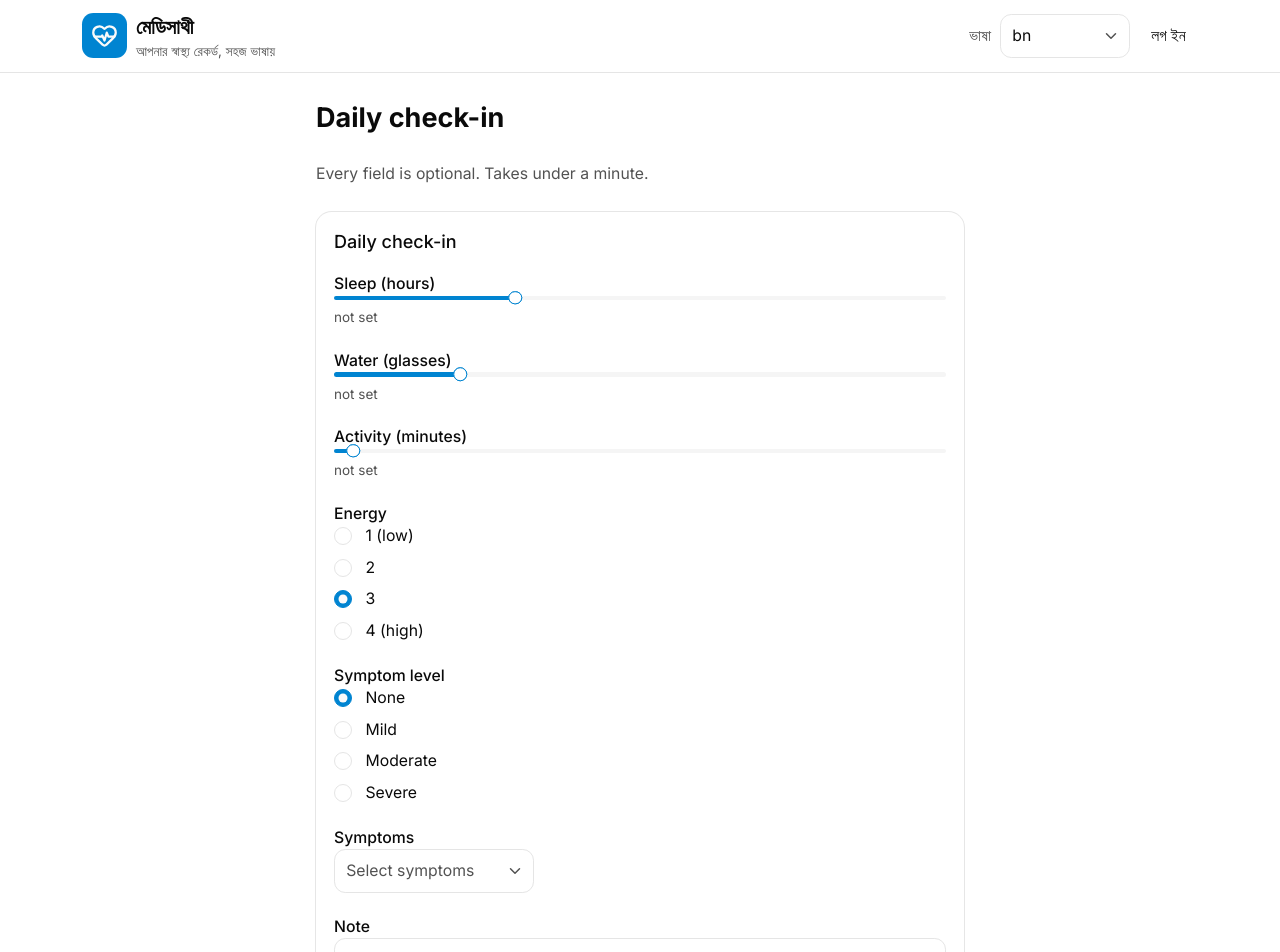
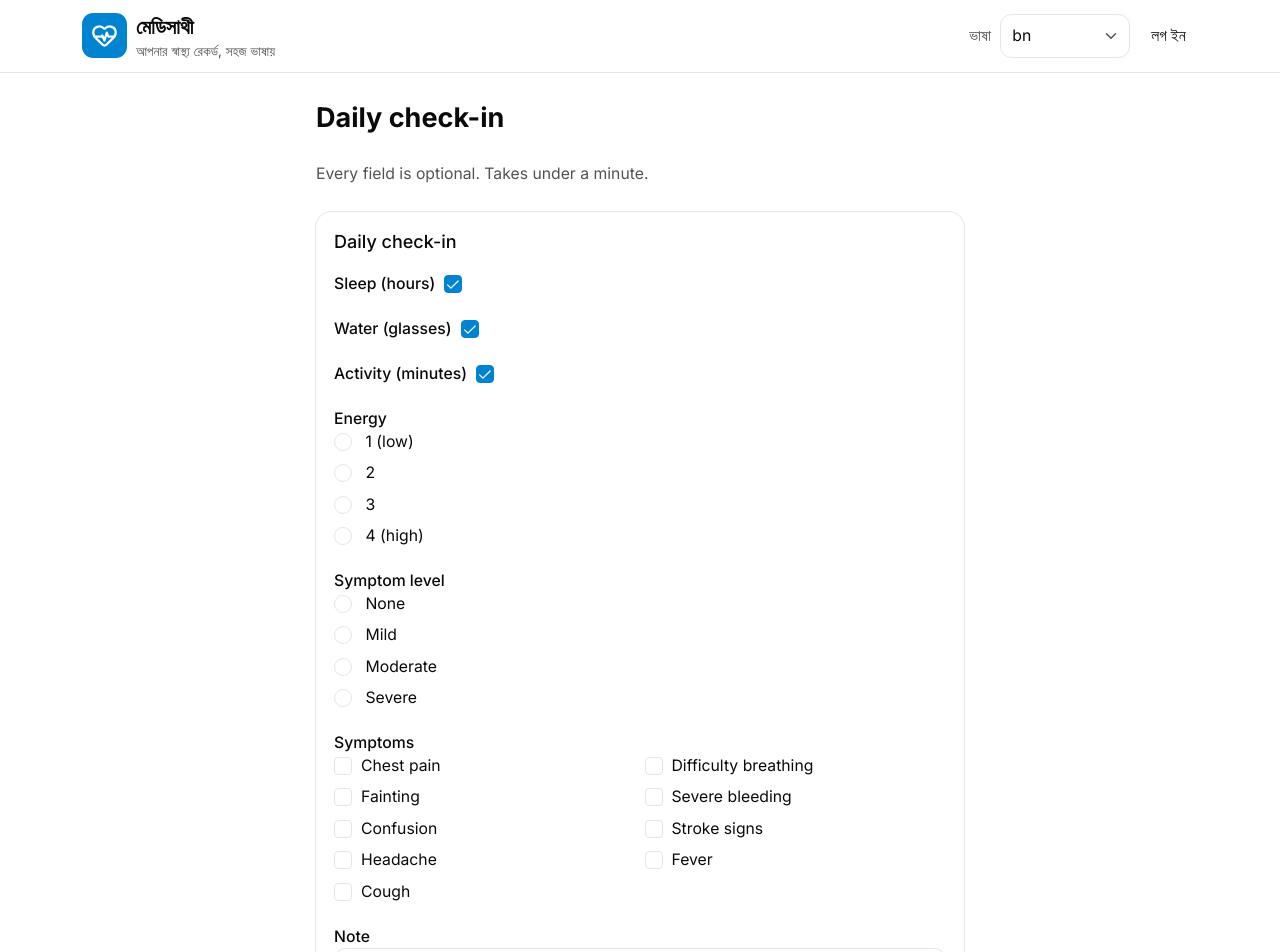
Before and after one commit to ariandesu/MedBuddy, a Next.js app: page /checkin in a window 1280 px wide. Shown: the top 952 px of the page. Built offline with nearby package versions, Linux system fonts and the light colour scheme; no server answers.

Commit message:
feat(T14): check-in fixes - safety lib, optional fields, skip checkboxes, symptoms checkboxes, local date, null clear, i18n

```diff
--- a/src/app/(app)/checkin/page.tsx
+++ b/src/app/(app)/checkin/page.tsx
@@ -1,16 +1,10 @@
 "use client";
 
-import { useState } from "react";
+import { useEffect, useState } from "react";
 import { useRouter } from "next/navigation";
 import { Slider } from "@/components/ui/slider";
 import { RadioGroup, RadioGroupItem } from "@/components/ui/radio-group";
-import {
-  Select,
-  SelectContent,
-  SelectItem,
-  SelectTrigger,
-  SelectValue,
-} from "@/components/ui/select";
+import { Checkbox } from "@/components/ui/checkbox";
 import { Button } from "@/components/ui/button";
 import {
   Card,
@@ -31,63 +25,68 @@ import {
 } from "@/components/ui/alert-dialog";
 import { BellRing } from "lucide-react";
 import { useDictionary } from "@/lib/use-dictionary";
+import { isRedFlag, urgentMessage } from "@/lib/safety/redflags";
 
 type SymptomLevel = "none" | "mild" | "moderate" | "severe";
 
-const RED_FLAG_SYMPTOMS = new Set([
-  "chest pain",
-  "chest_pain",
-  "difficulty breathing",
-  "difficulty_breathing",
-  "shortness of breath",
-  "fainting",
-  "fainted",
-  "severe bleeding",
-  "severe_bleeding",
-  "bleeding",
-  "confusion",
-  "confused",
-  "stroke",
-  "stroke signs",
-]);
+const SYMPTOMS: Array<{ value: string; labelKey: string }> = [
+  { value: "chest pain", labelKey: "checkin.symptomChestPain" },
+  { value: "difficulty breathing", labelKey: "checkin.symptomDifficultyBreathing" },
+  { value: "fainting", labelKey: "checkin.symptomFainting" },
+  { value: "severe bleeding", labelKey: "checkin.symptomSevereBleeding" },
+  { value: "confusion", labelKey: "checkin.symptomConfusion" },
+  { value: "stroke signs", labelKey: "checkin.symptomStrokeSigns" },
+  { value: "headache", labelKey: "checkin.symptomHeadache" },
+  { value: "fever", labelKey: "checkin.symptomFever" },
+  { value: "cough", labelKey: "checkin.symptomCough" },
+];
 
-function isRedFlag(entry: {
-  symptomLevel?: SymptomLevel | null;
-  symptoms?: string[];
-}): boolean {
-  if (entry.symptomLevel === "severe") return true;
-  return (entry.symptoms ?? []).some((s) => RED_FLAG_SYMPTOMS.has(s.toLowerCase().trim()));
+function getLocalDate(): string {
+  const d = new Date();
+  return `${d.getFullYear()}-${String(d.getMonth() + 1).padStart(2, "0")}-${String(d.getDate()).padStart(2, "0")}`;
 }
 
-const URGENT_MESSAGE =
-  "This may need urgent care. In Bangladesh call 999 or go to the nearest hospital.";
+function getLocaleFromCookie(): "bn" | "en" {
+  const m = document.cookie.match(/(?:^|; )medisathi-locale=([^;]+)/);
+  return m?.[1] === "bn" ? "bn" : "en";
+}
 
 export default function CheckinPage() {
   const dict = useDictionary();
   const router = useRouter();
+  const locale = getLocaleFromCookie();
   const [open, setOpen] = useState(false);
   const [saving, setSaving] = useState(false);
   const [saved, setSaved] = useState(false);
   const [error, setError] = useState<string | null>(null);
 
   const [sleepHours, setSleepHours] = useState<number | null>(null);
+  const [sleepSkip, setSleepSkip] = useState(true);
   const [waterGlasses, setWaterGlasses] = useState<number | null>(null);
+  const [waterSkip, setWaterSkip] = useState(true);
   const [activityMinutes, setActivityMinutes] = useState<number | null>(null);
-  const [energy, setEnergy] = useState<1 | 2 | 3 | 4>(3);
-  const [symptomLevel, setSymptomLevel] = useState<SymptomLevel>("none");
+  const [activitySkip, setActivitySkip] = useState(true);
+  const [energy, setEnergy] = useState<1 | 2 | 3 | 4 | null>(null);
+  const [symptomLevel, setSymptomLevel] = useState<SymptomLevel | null>(null);
   const [symptoms, setSymptoms] = useState<string[]>([]);
   const [note, setNote] = useState("");
 
   const redFlag = isRedFlag({ symptomLevel, symptoms });
 
   async function handleSave() {
+    // Safety: show urgent dialog before or regardless of network result.
+    if (redFlag) {
+      setOpen(true);
+    }
+
     setSaving(true);
     setError(null);
     try {
       const body: Record<string, unknown> = {};
-      if (sleepHours != null) body.sleepHours = sleepHours;
-      if (waterGlasses != null) body.waterGlasses = waterGlasses;
-      if (activityMinutes != null) body.activityMinutes = activityMinutes;
+      if (!sleepSkip && sleepHours != null) body.sleepHours = sleepHours;
+      if (!waterSkip && waterGlasses != null) body.waterGlasses = waterGlasses;
+      if (!activitySkip && activityMinutes != null)
+        body.activityMinutes = activityMinutes;
       if (energy != null) body.energy = energy;
       if (symptomLevel != null) body.symptomLevel = symptomLevel;
       if (symptoms.length) body.symptoms = symptoms;
@@ -101,8 +100,7 @@ export default function CheckinPage() {
       if (!res.ok) throw new Error(dict.common.error);
       await res.json();
       setSaved(true);
-      if (redFlag) setOpen(true);
-      else router.push("/timeline");
+      if (!redFlag) router.push("/timeline");
     } catch (err) {
       setError(err instanceof Error ? err.message : dict.common.error);
     } finally {
@@ -118,7 +116,7 @@ export default function CheckinPage() {
     <div className="flex flex-col gap-6 max-w-xl mx-auto">
       <h1 className="text-2xl font-bold">{dict.checkin.title}</h1>
       <p className="text-sm text-muted-foreground">
-        Every field is optional. Takes under a minute.
+        {dict.checkin.optionalNote}
       </p>
 
       {error && (
@@ -133,64 +131,122 @@ export default function CheckinPage() {
         </CardHeader>
         <CardContent className="space-y-5">
           <div className="space-y-2">
+            <div className="flex items-center gap-2">
               <label className="text-sm font-medium">{dict.checkin.sleep}</label>
+              <Checkbox
+                checked={sleepSkip}
+                onCheckedChange={setSleepSkip}
+                aria-label={dict.checkin.skipSlider}
+              />
+            </div>
+            {!sleepSkip && (
+              <>
                 <Slider
                   value={sleepHours ?? 7}
                   onValueChange={(value) => {
-                setSleepHours(typeof value === "number" ? value : null);
+                    setSleepSkip(false);
+                    setSleepHours(
+                      typeof value === "number" ? value : null
+                    );
                   }}
                   min={0}
                   max={24}
                   step={0.5}
+                  disabled={sleepSkip}
                 />
                 <p className="text-xs text-muted-foreground">
-              {sleepHours == null ? "not set" : `${sleepHours} hrs`}
+                  {sleepHours == null
+                    ? dict.checkin.notSet
+                    : `${sleepHours} ${dict.checkin.hrs}`}
                 </p>
+              </>
+            )}
           </div>
 
           <div className="space-y-2">
+            <div className="flex items-center gap-2">
               <label className="text-sm font-medium">{dict.checkin.water}</label>
+              <Checkbox
+                checked={waterSkip}
+                onCheckedChange={setWaterSkip}
+                aria-label={dict.checkin.skipSlider}
+              />
+            </div>
+            {!waterSkip && (
+              <>
                 <Slider
                   value={waterGlasses ?? 6}
                   onValueChange={(value) => {
-                setWaterGlasses(typeof value === "number" ? value : null);
+                    setWaterSkip(false);
+                    setWaterGlasses(
+                      typeof value === "number" ? value : null
+                    );
                   }}
                   min={0}
                   max={30}
                   step={1}
+                  disabled={waterSkip}
                 />
                 <p className="text-xs text-muted-foreground">
-              {waterGlasses == null ? "not set" : `${waterGlasses} glasses`}
+                  {waterGlasses == null
+                    ? dict.checkin.notSet
+                    : `${waterGlasses} ${dict.checkin.glasses}`}
                 </p>
+              </>
+            )}
           </div>
 
           <div className="space-y-2">
+            <div className="flex items-center gap-2">
               <label className="text-sm font-medium">{dict.checkin.activity}</label>
+              <Checkbox
+                checked={activitySkip}
+                onCheckedChange={setActivitySkip}
+                aria-label={dict.checkin.skipSlider}
+              />
+            </div>
+            {!activitySkip && (
+              <>
                 <Slider
                   value={activityMinutes ?? 30}
                   onValueChange={(value) => {
-                setActivityMinutes(typeof value === "number" ? value : null);
+                    setActivitySkip(false);
+                    setActivityMinutes(
+                      typeof value === "number" ? value : null
+                    );
                   }}
                   min={0}
                   max={1440}
                   step={5}
+                  disabled={activitySkip}
                 />
                 <p className="text-xs text-muted-foreground">
-              {activityMinutes == null ? "not set" : `${activityMinutes} min`}
+                  {activityMinutes == null
+                    ? dict.checkin.notSet
+                    : `${activityMinutes} ${dict.checkin.min}`}
                 </p>
+              </>
+            )}
           </div>
 
           <div className="space-y-2">
             <label className="text-sm font-medium">{dict.checkin.energy}</label>
             <RadioGroup
-              value={energy}
-              onValueChange={(value) => setEnergy(value as 1 | 2 | 3 | 4)}
+              value={energy ?? ""}
+              onValueChange={(value) =>
+                setEnergy(value as 1 | 2 | 3 | 4)
+              }
             >
-              {[1, 2, 3, 4].map((v) => (
+              {[
+                [1, "energyLow"],
+                [2, "energy2"],
+                [3, "energy3"],
+                [4, "energyHigh"],
+              ].map(([v, key]) => (
                 <div key={v} className="flex items-center gap-3">
-                  <RadioGroupItem value={v} id={`energy-${v}`} />
+                  <RadioGroupItem value={String(v)} id={`energy-${v}`} />
                   <label htmlFor={`energy-${v}`} className="text-sm">
-                    {v}{v === 1 ? " (low)" : v === 4 ? " (high)" : ""}
+                    {dict.checkin[key as keyof typeof dict.checkin]}
                   </label>
                 </div>
               ))}
@@ -200,19 +256,21 @@ export default function CheckinPage() {
           <div className="space-y-2">
             <label className="text-sm font-medium">{dict.checkin.symptomLevel}</label>
             <RadioGroup
-              value={symptomLevel}
-              onValueChange={(value) => setSymptomLevel(value as SymptomLevel)}
+              value={symptomLevel ?? undefined}
+              onValueChange={(value) =>
+                setSymptomLevel(value as SymptomLevel)
+              }
             >
               {[
-                ["none", "None"],
-                ["mild", "Mild"],
-                ["moderate", "Moderate"],
-                ["severe", "Severe"],
-              ].map(([v, label]) => (
+                ["none", "symptomNone"],
+                ["mild", "symptomMild"],
+                ["moderate", "symptomModerate"],
+                ["severe", "symptomSevere"],
+              ].map(([v, key]) => (
                 <div key={v} className="flex items-center gap-3">
                   <RadioGroupItem value={v} id={`sev-${v}`} />
                   <label htmlFor={`sev-${v}`} className="text-sm">
-                    {label}
+                    {dict.checkin[key as keyof typeof dict.checkin]}
                   </label>
                 </div>
               ))}
@@ -220,38 +278,37 @@ export default function CheckinPage() {
           </div>
 
           <div className="space-y-2">
-            <label className="text-sm font-medium">Symptoms</label>
-            <Select
-              value={symptoms.join(",")}
-              onValueChange={(value) => {
-                setSymptoms(value ? value.split(",") : []);
+            <label className="text-sm font-medium">{dict.checkin.symptoms}</label>
+            <div className="grid grid-cols-2 gap-2">
+              {SYMPTOMS.map((s) => {
+                const checked = symptoms.includes(s.value);
+                return (
+                  <div key={s.value} className="flex items-center gap-2">
+                    <Checkbox
+                      checked={checked}
+                      onCheckedChange={(value) => {
+                        setSymptoms(value
+                          ? [...symptoms, s.value]
+                          : symptoms.filter((x) => x !== s.value)
+                        );
                       }}
-            >
-              <SelectTrigger className="w-[200px]">
-                <SelectValue placeholder="Select symptoms" />
-              </SelectTrigger>
-              <SelectContent>
-                <SelectItem value="chest pain">Chest pain</SelectItem>
-                <SelectItem value="difficulty breathing">
-                  Difficulty breathing
-                </SelectItem>
-                <SelectItem value="fainting">Fainting</SelectItem>
-                <SelectItem value="severe bleeding">Severe bleeding</SelectItem>
-                <SelectItem value="confusion">Confusion</SelectItem>
-                <SelectItem value="stroke signs">Stroke signs</SelectItem>
-                <SelectItem value="headache">Headache</SelectItem>
-                <SelectItem value="fever">Fever</SelectItem>
-                <SelectItem value="cough">Cough</SelectItem>
-              </SelectContent>
-            </Select>
+                      aria-label={dict.checkin[s.labelKey.replace("checkin.", "") as keyof typeof dict.checkin]}
+                    />
+                    <label className="text-sm" htmlFor={`sym-${s.value}`}>
+                      {dict.checkin[s.labelKey.replace("checkin.", "") as keyof typeof dict.checkin]}
+                    </label>
+                  </div>
+                );
+              })}
+            </div>
           </div>
 
           <div className="space-y-2">
-            <label className="text-sm font-medium">Note</label>
+            <label className="text-sm font-medium">{dict.checkin.note}</label>
             <Textarea
               value={note}
               onChange={(e) => setNote(e.target.value)}
-              placeholder="Optional note…"
+              placeholder={dict.checkin.notePlaceholder}
               className="h-24"
             />
           </div>
@@ -273,7 +330,7 @@ export default function CheckinPage() {
 
       {saved && (
         <div className="rounded-lg bg-green-50 p-4 text-green-800 text-sm">
-          {dict.common.save} successful.
+          {dict.checkin.saved}
         </div>
       )}
 
@@ -284,11 +341,11 @@ export default function CheckinPage() {
               <BellRing className="mr-2 h-5 w-5" aria-hidden />
               {dict.redflag.title}
             </AlertDialogTitle>
-            <AlertDialogDescription>{URGENT_MESSAGE}</AlertDialogDescription>
+            <AlertDialogDescription>{urgentMessage(locale)}</AlertDialogDescription>
           </AlertDialogHeader>
           <AlertDialogFooter>
             <AlertDialogCancel onClick={() => router.push("/timeline")}>
-              I understand
+              {dict.checkin.iUnderstand}
             </AlertDialogCancel>
           </AlertDialogFooter>
         </AlertDialogContent>
--- a/src/app/api/wellness/route.ts
+++ b/src/app/api/wellness/route.ts
@@ -4,13 +4,14 @@ import { getSessionUser } from "@/server/auth";
 import { z } from "zod";
 
 const wellnessSchema = z.object({
-  sleepHours: z.number().min(0).max(24).optional(),
-  waterGlasses: z.number().int().min(0).max(30).optional(),
-  activityMinutes: z.number().int().min(0).max(1440).optional(),
-  energy: z.union([z.literal(1), z.literal(2), z.literal(3), z.literal(4)]).optional(),
-  symptomLevel: z.enum(["none", "mild", "moderate", "severe"]).optional(),
+  date: z.string().regex(/^\d{4}-\d{2}-\d{2}$/).optional(),
+  sleepHours: z.number().min(0).max(24).optional().nullable(),
+  waterGlasses: z.number().int().min(0).max(30).optional().nullable(),
+  activityMinutes: z.number().int().min(0).max(1440).optional().nullable(),
+  energy: z.union([z.literal(1), z.literal(2), z.literal(3), z.literal(4)]).optional().nullable(),
+  symptomLevel: z.enum(["none", "mild", "moderate", "severe"]).optional().nullable(),
   symptoms: z.array(z.string()).optional(),
-  note: z.string().max(500).optional(),
+  note: z.string().max(500).optional().nullable(),
 });
 
 export const dynamic = "force-dynamic";
@@ -30,10 +31,14 @@ export async function POST(req: NextRequest): Promise<NextResponse> {
     return NextResponse.json({ error: "Invalid check-in" }, { status: 400 });
   }
 
-  // date = today in local timezone (YYYY-MM-DD)
-  const today = new Date();
-  today.setHours(0, 0, 0, 0);
-  const date = today.toISOString().slice(0, 10);
+  // Use client-provided local date (YYYY-MM-DD), default to today.
+  const date = parsed.data.date ?? new Date().toISOString().slice(0, 10);
+  // Reject dates more than 1 day in the future.
+  const today = new Date().toISOString().slice(0, 10);
+  const tomorrow = new Date(Date.now() + 86_400_000).toISOString().slice(0, 10);
+  if (date > tomorrow) {
+    return NextResponse.json({ error: "Date cannot be in the future" }, { status: 400 });
+  }
 
   const entry = await getRepo().upsertWellnessEntry(user.id, date, parsed.data);
   return NextResponse.json(entry, { status: 201 });
--- a/src/lib/i18n/bn.json
+++ b/src/lib/i18n/bn.json
@@ -86,7 +86,34 @@
     "symptomLevel": "লক্ষণের মাত্রা",
     "symptoms": "উপসর্গ",
     "save": "সংরক্ষণ করুন",
-    "skip": "এড়িয়ে যান"
+    "skip": "এড়িয়ে যান",
+    "optionalNote": "প্রতিটি ক্ষেত্র ঐচ্ছিক। এক মিনিটের কম সময় লাগবে।",
+    "skipSlider": "ছাড় দিন",
+    "notSet": "সেট করা নেই",
+    "hrs": "ঘণ্টা",
+    "glasses": "গ্লাস",
+    "min": "মিনিট",
+    "energyLow": "1 (কম)",
+    "energy2": "2",
+    "energy3": "3",
+    "energyHigh": "4 (বেশি)",
+    "symptomNone": "কোনোটিই না",
+    "symptomMild": "হালকা",
+    "symptomModerate": "মধ্যম",
+    "symptomSevere": "গুরুতর",
+    "symptomChestPain": "বুকের ব্যাথা",
+    "symptomDifficultyBreathing": "শ্বাস নিতে কষ্ট",
+    "symptomFainting": "বেহואל হওয়া",
+    "symptomSevereBleeding": "গুরুতর রক্তক্ষরণ",
+    "symptomConfusion": "ভুল বোধ",
+    "symptomStrokeSigns": "স্ট্রোকের লক্ষণ",
+    "symptomHeadache": "মাথা ব্যাথা",
+    "symptomFever": "জ্বর",
+    "symptomCough": "কাশি",
+    "note": "নোট",
+    "notePlaceholder": "ঐচ্ছিক নোট…",
+    "saved": "সংরক্ষণ করা হয়েছে।",
+    "iUnderstand": "আমি বুঝছি"
   },
   "timeline": {
     "title": "টাইমলাইন",
--- a/src/lib/i18n/en.json
+++ b/src/lib/i18n/en.json
@@ -86,7 +86,34 @@
     "symptomLevel": "Symptom level",
     "symptoms": "Symptoms",
     "save": "Save check-in",
-    "skip": "Skip"
+    "skip": "Skip",
+    "optionalNote": "Every field is optional. Takes under a minute.",
+    "skipSlider": "Skip",
+    "notSet": "not set",
+    "hrs": "hrs",
+    "glasses": "glasses",
+    "min": "min",
+    "energyLow": "1 (low)",
+    "energy2": "2",
+    "energy3": "3",
+    "energyHigh": "4 (high)",
+    "symptomNone": "None",
+    "symptomMild": "Mild",
+    "symptomModerate": "Moderate",
+    "symptomSevere": "Severe",
+    "symptomChestPain": "Chest pain",
+    "symptomDifficultyBreathing": "Difficulty breathing",
+    "symptomFainting": "Fainting",
+    "symptomSevereBleeding": "Severe bleeding",
+    "symptomConfusion": "Confusion",
+    "symptomStrokeSigns": "Stroke signs",
+    "symptomHeadache": "Headache",
+    "symptomFever": "Fever",
+    "symptomCough": "Cough",
+    "note": "Note",
+    "notePlaceholder": "Optional note…",
+    "saved": "Saved.",
+    "iUnderstand": "I understand"
   },
   "timeline": {
     "title": "Timeline",
--- /dev/null
+++ b/src/lib/safety/redflags.ts
@@ -0,0 +1,41 @@
+/**
+ * Red-flag rules (deterministic, not model-dependent). AGENTS.md §10.
+ */
+export const RED_FLAG_SYMPTOMS = new Set([
+  "chest pain",
+  "chest_pain",
+  "difficulty breathing",
+  "difficulty_breathing",
+  "breathing difficulty",
+  "shortness of breath",
+  "fainting",
+  "fainted",
+  "severe bleeding",
+  "severe_bleeding",
+  "bleeding",
+  "confusion",
+  "confused",
+  "stroke",
+  "stroke signs",
+  "face drooping",
+  "arm weakness",
+  "speech difficulty",
+]);
+
+export function isRedFlag(entry: {
+  symptomLevel?: "none" | "mild" | "moderate" | "severe" | null;
+  symptoms?: string[];
+}): boolean {
+  if (entry.symptomLevel === "severe") return true;
+  const symptoms = (entry.symptoms ?? []).map((s) => s.toLowerCase().trim());
+  return symptoms.some((s) => RED_FLAG_SYMPTOMS.has(s));
+}
+
+export const URGENT_MESSAGE_BN =
+  "এটি জরুরি চিকিৎসার প্রয়োজন হতে পারে। বাংলাদেশে ৯৯৯ নম্বরে কল করুন অথবা নিকটতম হাসপাতালে যান।";
+export const URGENT_MESSAGE_EN =
+  "This may need urgent care. In Bangladesh call 999 or go to the nearest hospital.";
+
+export function urgentMessage(locale: "bn" | "en"): string {
+  return locale === "bn" ? URGENT_MESSAGE_BN : URGENT_MESSAGE_EN;
+}
--- a/src/server/repo/memory.ts
+++ b/src/server/repo/memory.ts
@@ -340,13 +340,13 @@ export class MemoryRepository implements Repository {
       id: existing?.id ?? randomUUID(),
       userId,
       date,
-      sleepHours: data.sleepHours ?? existing?.sleepHours,
-      waterGlasses: data.waterGlasses ?? existing?.waterGlasses,
-      activityMinutes: data.activityMinutes ?? existing?.activityMinutes,
-      energy: data.energy ?? existing?.energy,
-      symptomLevel: data.symptomLevel ?? existing?.symptomLevel,
-      symptoms: data.symptoms ?? existing?.symptoms,
-      note: data.note ?? existing?.note,
+      sleepHours: "sleepHours" in data ? data.sleepHours ?? undefined : existing?.sleepHours,
+      waterGlasses: "waterGlasses" in data ? data.waterGlasses ?? undefined : existing?.waterGlasses,
+      activityMinutes: "activityMinutes" in data ? data.activityMinutes ?? undefined : existing?.activityMinutes,
+      energy: "energy" in data ? data.energy ?? undefined : existing?.energy,
+      symptomLevel: "symptomLevel" in data ? data.symptomLevel ?? undefined : existing?.symptomLevel,
+      symptoms: "symptoms" in data ? data.symptoms : existing?.symptoms,
+      note: "note" in data ? data.note ?? undefined : existing?.note,
     };
     this.wellness.set(key, entry);
     return clone(entry);
```
Also changed, not shown: src/server/repo/mongo.ts (+7 -1 lines), src/server/repo/types.ts (+7 -6 lines), 1 other file (tests, documents, lock files or other folders). Lines whose indentation alone changed are shown as unchanged.
